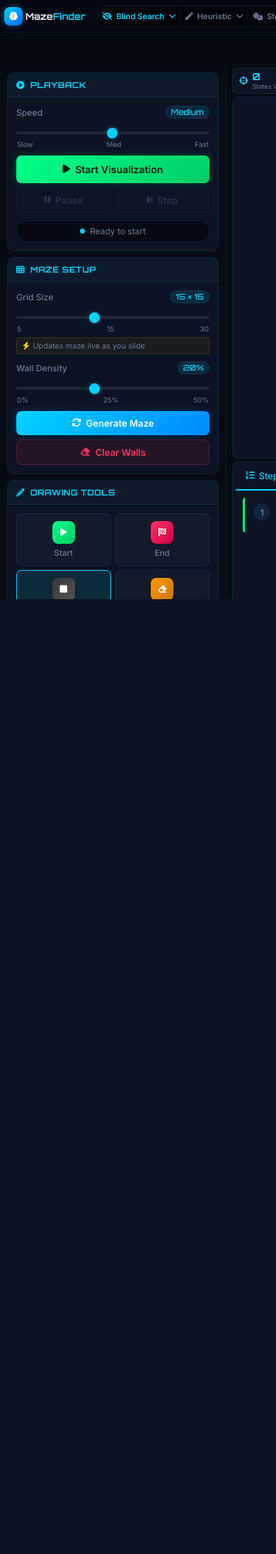
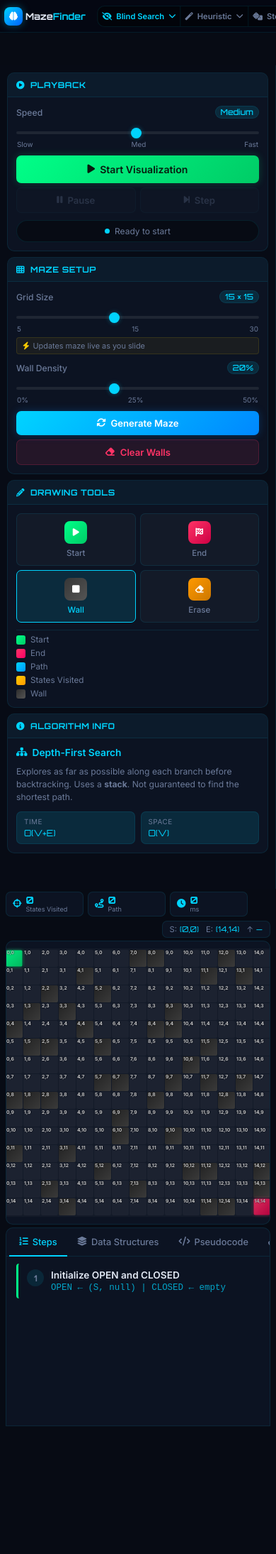
Before and after one commit to rahul9512/maze_visualizer, a Django app: page /maze/ in a window 390 px wide. Shown: the whole page at 71% size. Before the commit the page ends 844 px from the top, so only its background shows below. Run offline with Django 5.2, Linux system fonts and the light colour scheme.

Commit message:
Enable full touch scrolling on small screen mobile devices across app-layout, main-area, sidebar, and bottom panel sections while keeping desktop outer page scrollbar removed

```diff
--- a/core/static/css/maze.css
+++ b/core/static/css/maze.css
@@ -763,8 +763,52 @@ html, body {
 
 
 @media (max-width: 900px) {
-    .pseudocode, .coords-list, .steps-feed, .ds-body, .panel-content {
-        overflow-y: scroll !important;
+    html, body {
+        overflow-y: auto !important;
+        height: auto !important;
+        min-height: 100vh;
+    }
+
+    .app-layout {
+        display: block !important;
+        height: auto !important;
+        min-height: calc(100vh - var(--topbar-h));
+        min-width: 0 !important;
+        overflow-y: auto !important;
+        padding-bottom: 90px !important;
+    }
+
+    .sidebar {
+        width: 100% !important;
+        height: auto !important;
+        overflow-y: auto !important;
+        padding-bottom: 40px !important;
+    }
+
+    .main-area {
+        height: auto !important;
+        overflow-y: auto !important;
+        padding-bottom: 90px !important;
+    }
+
+    .bottom-panel {
+        min-height: 280px !important;
+        height: auto !important;
+        overflow-y: visible !important;
+    }
+
+    .panel-content {
+        height: auto !important;
+        max-height: 75vh !important;
+        overflow-y: auto !important;
+        -webkit-overflow-scrolling: touch !important;
+        padding-bottom: 40px !important;
+    }
+
+    .pseudocode, .coords-list, .steps-feed, .ds-body {
+        max-height: 65vh !important;
+        height: auto !important;
+        overflow-y: auto !important;
         -webkit-overflow-scrolling: touch !important;
     }
 
@@ -803,6 +847,7 @@ html, body {
         overflow: visible;
         min-width: 750px;
     }
+
 
 
     .topbar-center {
```
Also changed, not shown: core/static/css/map_style.css (+27 -5 lines).
